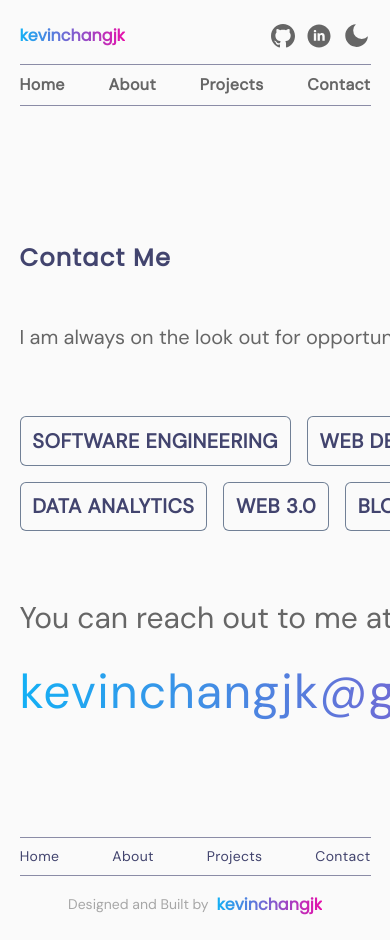
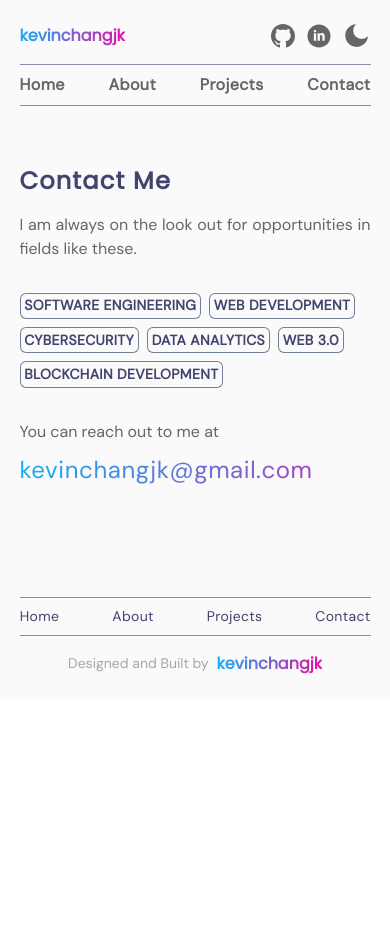
Before and after one commit to kevinchangjk/portfolio, a Next.js app: page /contact-me in a window 390 px wide. After the commit the page ends 844 px from the top, so only its background shows below. Built offline with nearby package versions, Linux system fonts and the light colour scheme.

Commit message:
mobile: make contact page responsive

```diff
--- a/components/InterestedPositions.tsx
+++ b/components/InterestedPositions.tsx
@@ -15,8 +15,24 @@ export default function InterestedPositions() {
     for (let i = 0; i < positions.length; i++) {
       const newPosition = (
         <WrapItem key={i}>
-          <Tag padding="0.8rem" variant="outline">
-            <Text variant="powerful" fontSize="xl">
+          <Tag
+            padding={{
+              base: "0.3rem",
+              md: "0.5rem",
+              xl: "0.8rem",
+              "2xl": "1rem",
+            }}
+            variant="outline"
+          >
+            <Text
+              variant="powerful"
+              fontSize={{
+                base: "sm",
+                md: "md",
+                xl: "xl",
+                "2xl": "2xl",
+              }}
+            >
               {positions[i]}
             </Text>
           </Tag>
@@ -27,5 +43,16 @@ export default function InterestedPositions() {
     return allPositions;
   }
 
-  return <Wrap spacing="1rem">{displayPositions(positions)}</Wrap>;
+  return (
+    <Wrap
+      spacing={{
+        base: "0.5rem",
+        md: "0.75rem",
+        xl: "1rem",
+        "2xl": "1.25rem",
+      }}
+    >
+      {displayPositions(positions)}
+    </Wrap>
+  );
 }
--- a/components/Layout.tsx
+++ b/components/Layout.tsx
@@ -39,7 +39,7 @@ export default function Layout({
           base: "90vw",
           md: "85vw",
           xl: "80vw",
-          "2xl": "75vw",
+          "2xl": "7xl",
         }}
         paddingY={{
           base: "1rem",
--- a/pages/contact-me.tsx
+++ b/pages/contact-me.tsx
@@ -28,20 +28,71 @@ export default function ContactMe() {
 
   return (
     <main>
-      <VStack width="3xl" spacing="4rem" marginTop="8rem" alignItems="left">
-        <VStack width="full" spacing="3rem" align="inherit">
+      <VStack
+        width={{
+          base: "full",
+          md: "2xl",
+          xl: "3xl",
+          "2xl": "4xl",
+        }}
+        spacing={{
+          base: "2rem",
+          md: "3rem",
+          xl: "4rem",
+          "2xl": "5rem",
+        }}
+        marginTop={{
+          base: "6vh",
+          md: "12vh",
+          xl: "16vh",
+          "2xl": "20vh",
+        }}
+        alignItems="left"
+      >
+        <VStack
+          width="full"
+          spacing={{
+            base: "1rem",
+            md: "2rem",
+            xl: "3rem",
+            "2xl": "4rem",
+          }}
+          align="inherit"
+        >
           <Heading variant="primary">Contact Me</Heading>
-          <Text variant="paragraph" fontSize="xl">
+          <Text
+            variant="paragraph"
+            fontSize={{
+              base: "md",
+              md: "lg",
+              xl: "xl",
+              "2xl": "2xl",
+            }}
+          >
             I am always on the look out for opportunities in fields like these.
           </Text>
         </VStack>
         <InterestedPositions />
-        <VStack width="full" spacing="1rem" alignItems="end">
+        <VStack
+          width="full"
+          spacing={{
+            base: "0.5rem",
+            md: "0.75rem",
+            xl: "1rem",
+            "2xl": "1.25rem",
+          }}
+          alignItems="end"
+        >
           <Text
             width="full"
             variant="paragraph"
             textAlign="left"
-            fontSize="3xl"
+            fontSize={{
+              base: "md",
+              md: "xl",
+              xl: "3xl",
+              "2xl": "4xl",
+            }}
           >
             You can reach out to me at
           </Text>
@@ -55,7 +106,12 @@ export default function ContactMe() {
                 bgClip="text"
                 bgSize="150% 100%"
                 textColor="transparent"
-                fontSize="5xl"
+                fontSize={{
+                  base: "2xl",
+                  md: "4xl",
+                  xl: "5xl",
+                  "2xl": "6xl",
+                }}
                 _hover={{
                   animation: animation,
                 }}
```
Also changed, not shown: pages/about.tsx (+7 -2 lines).
